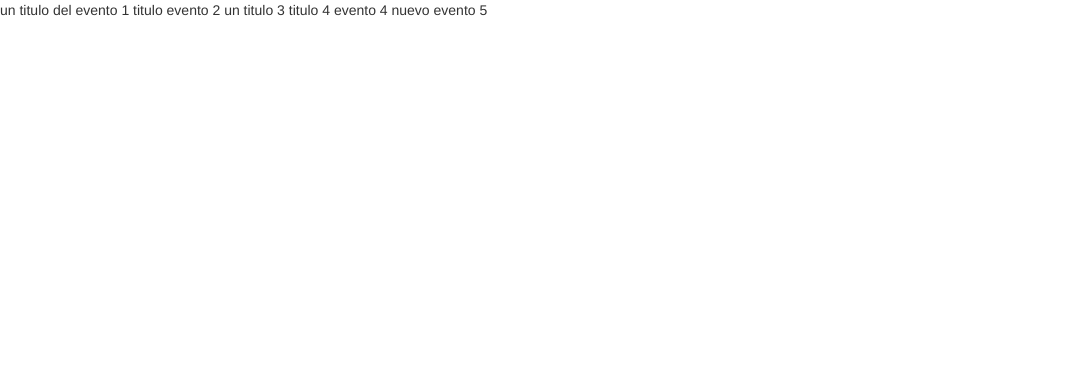
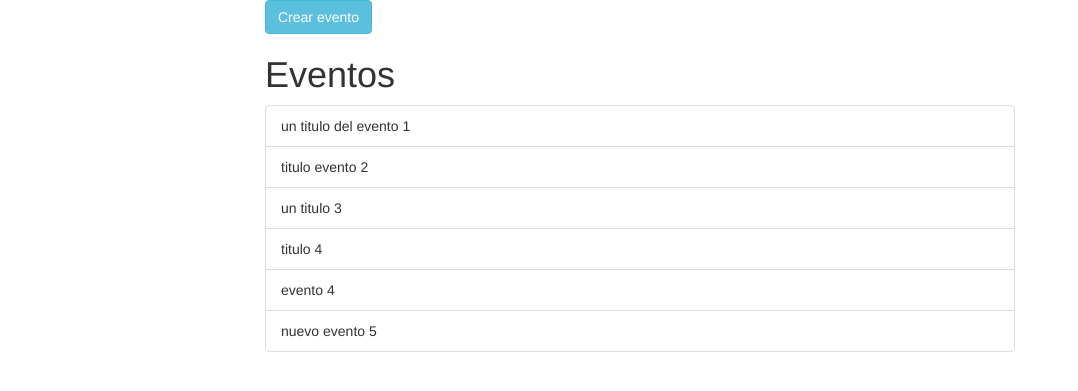
Before and after one commit to Informatorio2017/Amo-a-los-perros, a Django app: page /eventos/ in a window 1280 px wide. Shown: the top 391 px of the page, without its empty margins (0-1078 px from the left). Run offline with Django 3.2, Linux system fonts and the light colour scheme; data comes from the database, SQL or seed files in the repository; some libraries are stand-ins or nearby versions.

Commit message:
agregando bootstrap a las lista de eventos.

```diff
--- a/AmoALosPerros/urls.py
+++ b/AmoALosPerros/urls.py
@@ -21,5 +21,5 @@ from eventos.views import eventos
 urlpatterns = [
     url(r'^admin/', admin.site.urls),
     url(r'^$', home, name='home'),
-    url(r'^eventos/', include('eventos.urls'))
+    url(r'^eventos/', include('eventos.urls', namespace='eventos'))
 ]
--- a/eventos/templates/eventos/eventos.html
+++ b/eventos/templates/eventos/eventos.html
@@ -3,7 +3,34 @@
 
 
 {% block content %}
-    {% for evento in eventos %}
-        {{ evento }}
-    {% endfor %}
+    <div class="container">
+        <div class="row">
+            <div class="col-md-2"></div>
+            <div class="col-md-10">
+                <a class="btn btn-info" href="{% url 'eventos:nuevo' %}">Crear evento</a>
+            </div>
+            <div class="col-md-2"></div>
+        </div>
+        <div class="row">
+            <div class="col-md-2"></div>
+            <div class="col-md-8">
+                <h1>Eventos</h1>
+            </div>
+            <div class="col-md-2"></div>
+        </div>
+        <div class="row">
+            <div class="col-md-2"></div>
+            <div class="col-md-8">
+                <ul class="list-group">
+                    {% for evento in eventos %}
+                        <li class="list-group-item">{{ evento }}</li>
+                    {% endfor %}
+                </ul>
+            </div>
+            <div class="col-md-2"></div>
+        </div>
+    </div>
+
+
+
 {% endblock %}
```
